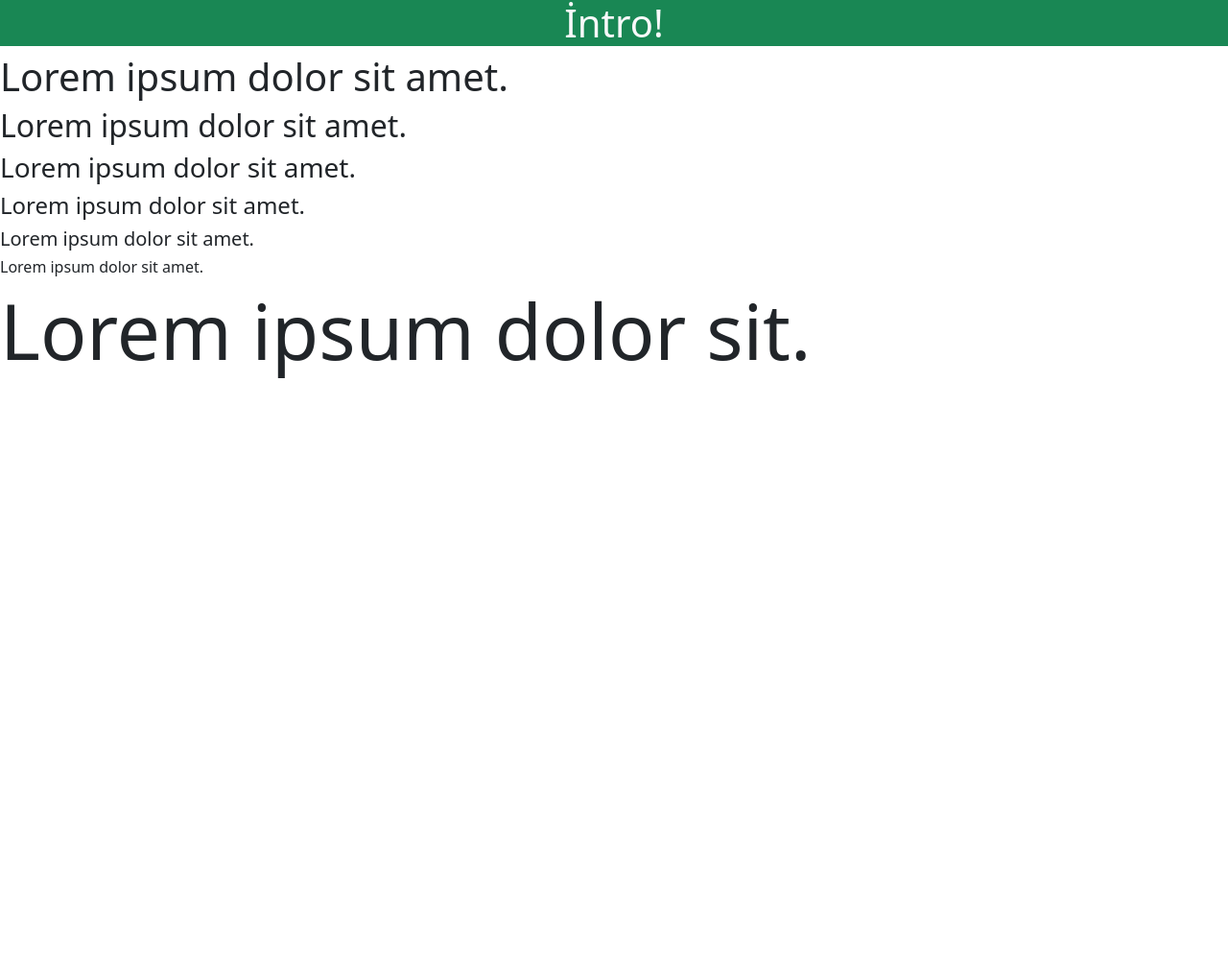
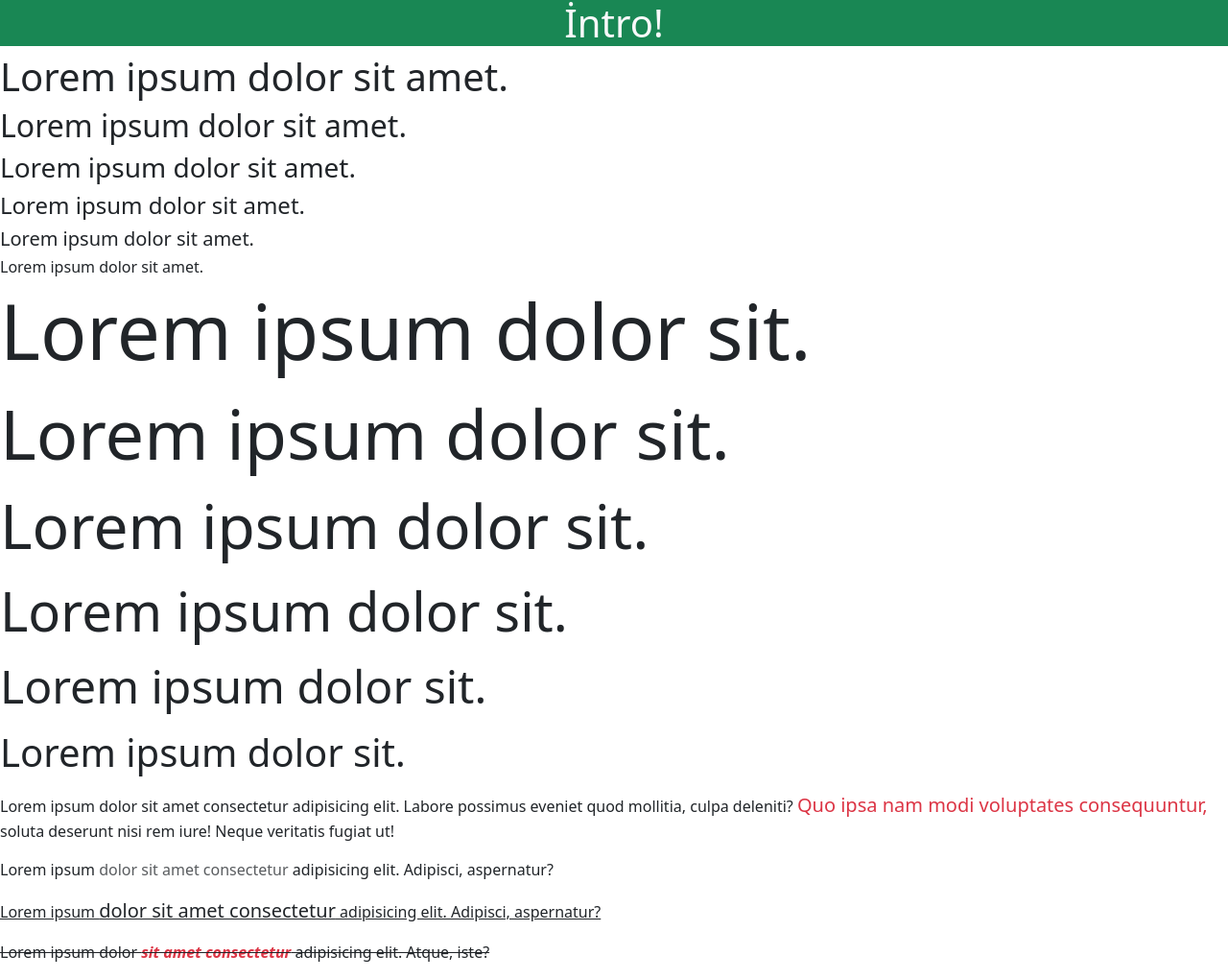
Before and after one commit to sevgi75/my_codess, a plain HTML site: page html-css/hc13_Bootstrap/installation/1_intro.html in a window 1280 px wide. Shown: the whole page at 96% size. Before the commit the page ends 800 px from the top, so only its background shows below. Drawn offline with nearby package versions, Linux system fonts and the light colour scheme.

Commit message:
typography

```diff
--- a/html-css/hc13_Bootstrap/installation/1_intro.html
+++ b/html-css/hc13_Bootstrap/installation/1_intro.html
@@ -17,6 +17,22 @@
     <p class="h6">Lorem ipsum dolor sit amet.</p>
 
     <p class="display-1">Lorem ipsum dolor sit.</p>
+    <p class="display-2">Lorem ipsum dolor sit.</p>
+    <p class="display-3">Lorem ipsum dolor sit.</p>
+    <p class="display-4">Lorem ipsum dolor sit.</p>
+    <p class="display-5">Lorem ipsum dolor sit.</p>
+    <p class="display-6">Lorem ipsum dolor sit.</p>
+
+    <p>
+        Lorem ipsum dolor sit amet consectetur adipisicing elit. Labore possimus eveniet quod mollitia, culpa deleniti? <span class="fs-5 text-danger"> Quo ipsa nam modi voluptates consequuntur,</span> soluta deserunt nisi rem iure! Neque veritatis fugiat ut!
+    </p>
+
+    <p>Lorem ipsum <span class="text-muted"> dolor sit amet consectetur</span> adipisicing elit. Adipisci, aspernatur?
+    </p>
+    <p class="text-decoration-underline">Lorem ipsum <span class="lead"> dolor sit amet consectetur</span> adipisicing elit. Adipisci, aspernatur?
+    </p>
+    <p class="text-decoration-line-through">Lorem ipsum dolor <span class="text-danger fw-bolder fst-italic"> sit amet consectetur</span> adipisicing elit. Atque, iste?
+    </p>
 
 
 
```
